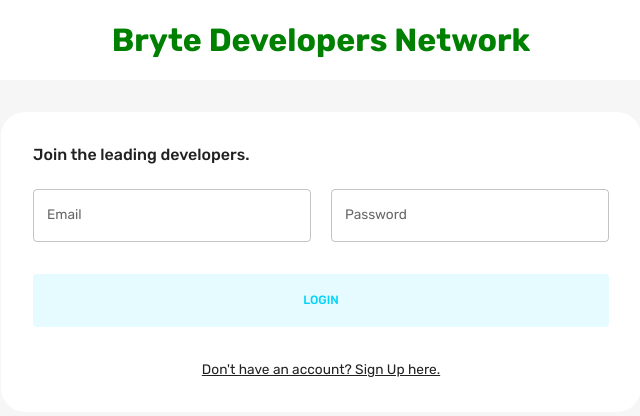
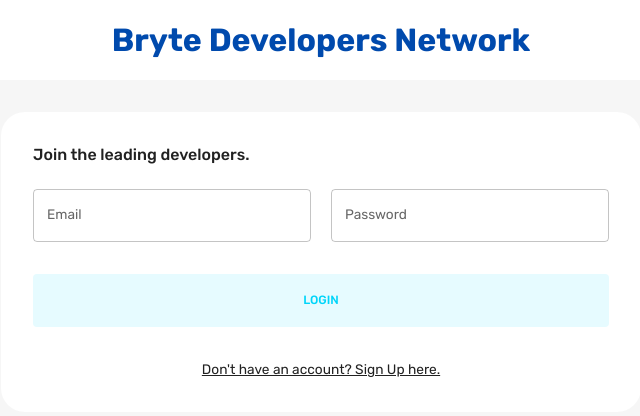
Before and after one commit to abdulrahmansoyooye/socialmedia-client, a React (Create React App) app: page / in a window 1280 px wide. Shown: the top 416 px of the page, without its empty margins (319-959 px from the left). Built offline with nearby package versions, Linux system fonts and the light colour scheme.

Commit message:
third commit

```diff
--- a/src/scenes/loginPage/LoginPage.jsx
+++ b/src/scenes/loginPage/LoginPage.jsx
@@ -10,7 +10,7 @@ const LoginPage = () => {
     <div>
       <Box>
         <Box width="100%" backgroundColor={alt} p="1rem 6%" textAlign="center">
-          <Typography fontWeight="bold" fontSize="32px" color="green">
+          <Typography fontWeight="bold" fontSize="32px" color="#004AAD">
             Bryte Developers Network
           </Typography>
         </Box>
```
